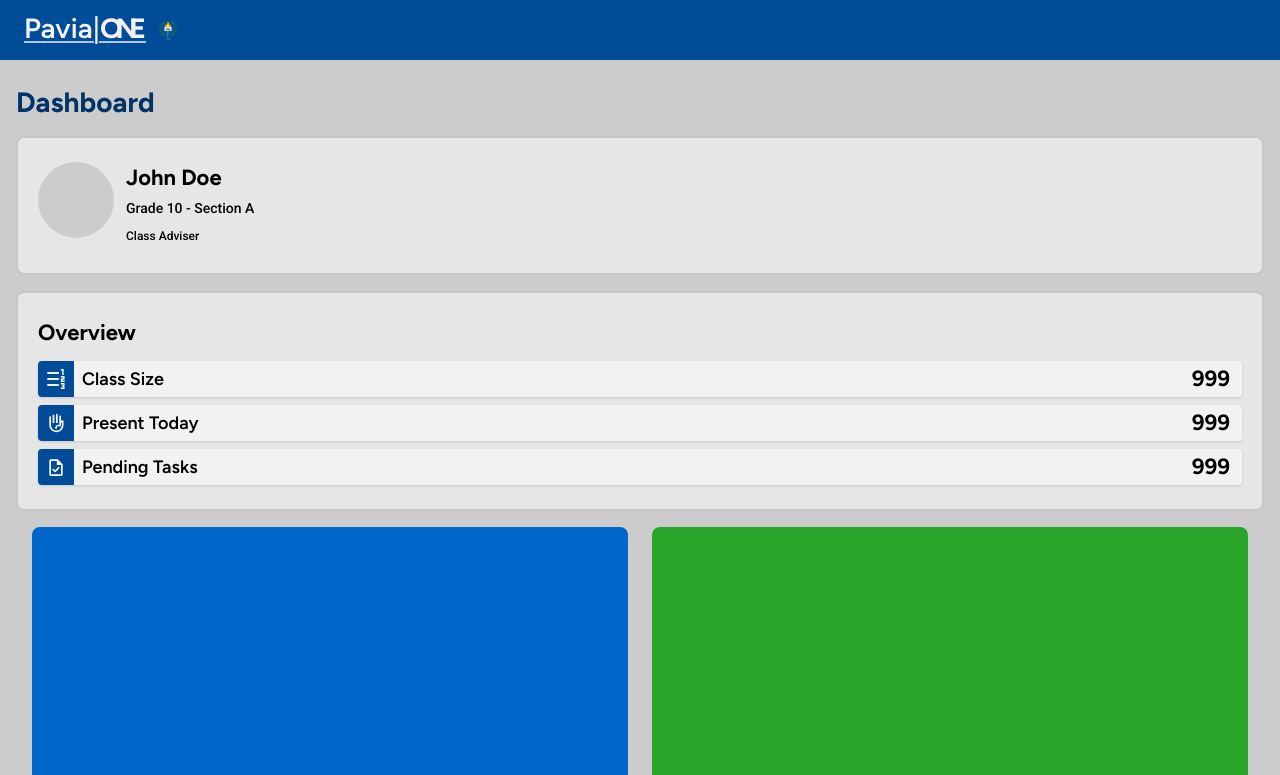
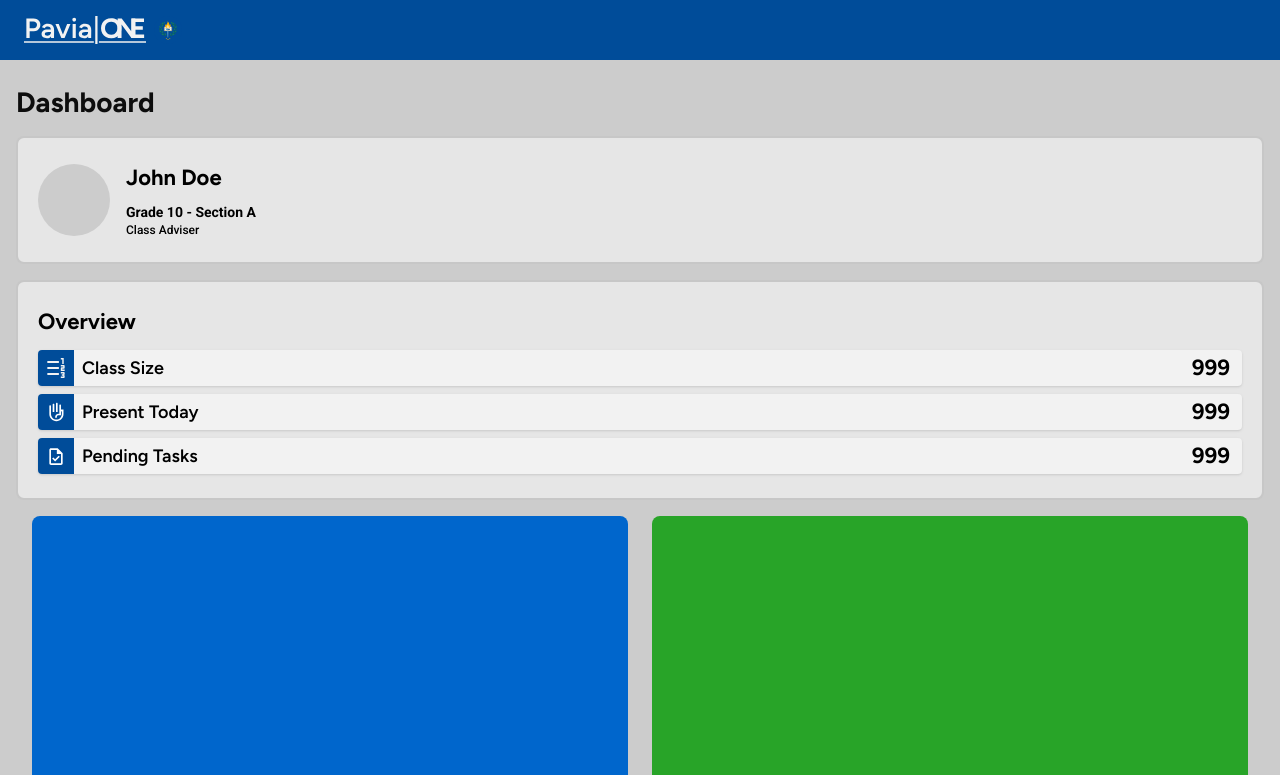
Before and after one commit to dreyyan/pavia-one, a React (Vite) app in the folder frontend/: page /adviser/dashboard in a window 1280 px wide. Shown: the top 775 px of the page. Built offline with nearby package versions, Linux system fonts and the light colour scheme.

Commit message:
style(adviser/dashboard): improve UI

```diff
--- a/frontend/src/pages/adviser/AdviserDashboard.tsx
+++ b/frontend/src/pages/adviser/AdviserDashboard.tsx
@@ -4,17 +4,18 @@ import DashboardItem from "../../components/DashboardItem";
 const AdviserDashboard = () => {
     return (
         <div className="py-6 px-4 space-y-4">
-            <h1 className="text-[var(--color-primary-800)]">Dashboard</h1>
+            <h1 className="text-[var(--color-text-950)]">Dashboard</h1>
 
             {/* [SECTION] Personal Information */}
-            <div className="flex bg-[var(--color-bg-100)] border-2 border-[var(--color-bg-300)]/60 rounded-lg px-5 py-6 gap-x-3">
+            <div className="flex items-center bg-[var(--color-bg-100)] border-2 border-[var(--color-bg-300)]/60 rounded-lg px-5 py-6 gap-x-4">
                 {/* Profile Image */}
-                <div className="bg-[var(--color-bg-200)] size-19 rounded-full"></div>
+                <div className="bg-[var(--color-bg-200)] size-18 rounded-full"></div>
+
                 {/* Profile Details */}
                 <div className="">
-                    <h2>John Doe</h2>
-                    <p className="body-large">Grade 10 - Section A</p>
-                    <p className="body-default">Class Adviser</p>
+                    <h2 className="mb-2">John Doe</h2>
+                    <p className="font-roboto font-semibold text-sm">Grade 10 - Section A</p>
+                    <p className="font-roboto font-medium text-xs">Class Adviser</p>
                 </div>
             </div>
 
```
